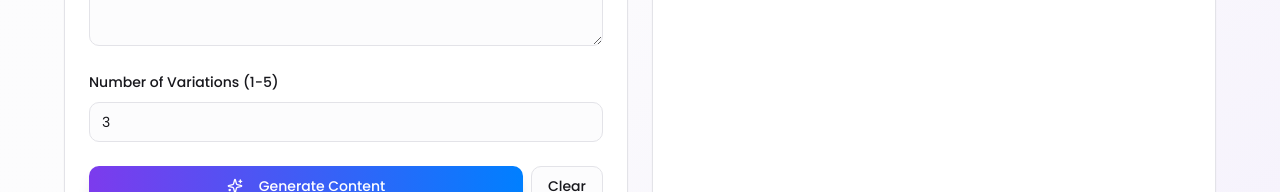
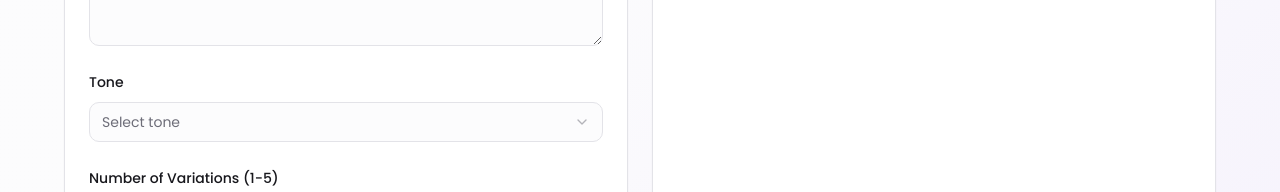
Before and after one commit to caleb-okkers/genie-content-generator, a React (Vite) app: page / in a window 1280 px wide. Shown: the part 603-795 px from the top of the page. Built offline with nearby package versions, Linux system fonts and the light colour scheme; no server answers; the HTML template or start-up script is replaced by a standard one.

Commit message:
feat: Add tone field for slogans

```diff
--- a/src/pages/Index.tsx
+++ b/src/pages/Index.tsx
@@ -35,7 +35,7 @@ const Index = () => {
   const [loading, setLoading] = useState(false);
 
   const showTargetAudience = ["social", "product", "email"].includes(contentType);
-  const showTone = ["social", "product", "email"].includes(contentType);
+  const showTone = ["slogan", "social", "product", "email"].includes(contentType);
   const showPlatform = ["social", "hashtags"].includes(contentType);
 
   const handleGenerate = async () => {
```
